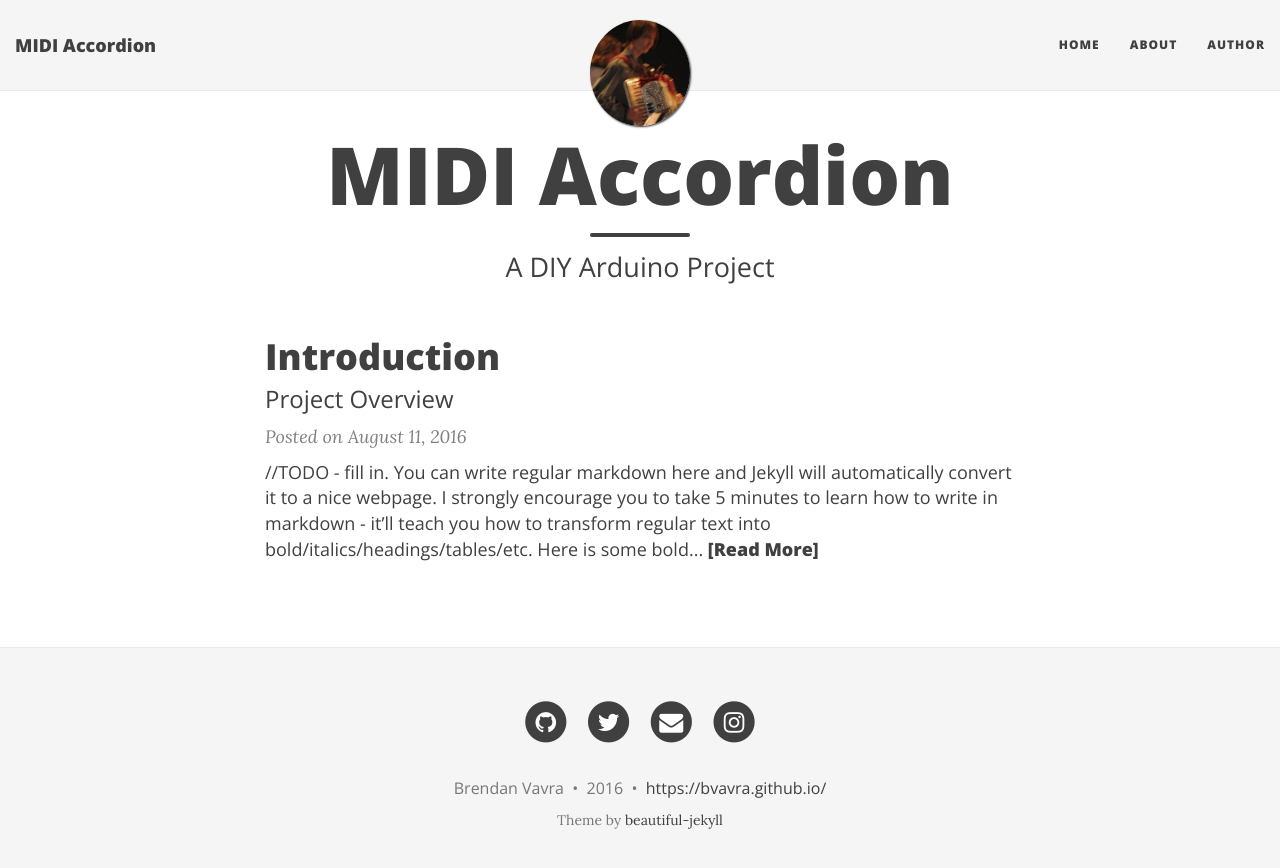
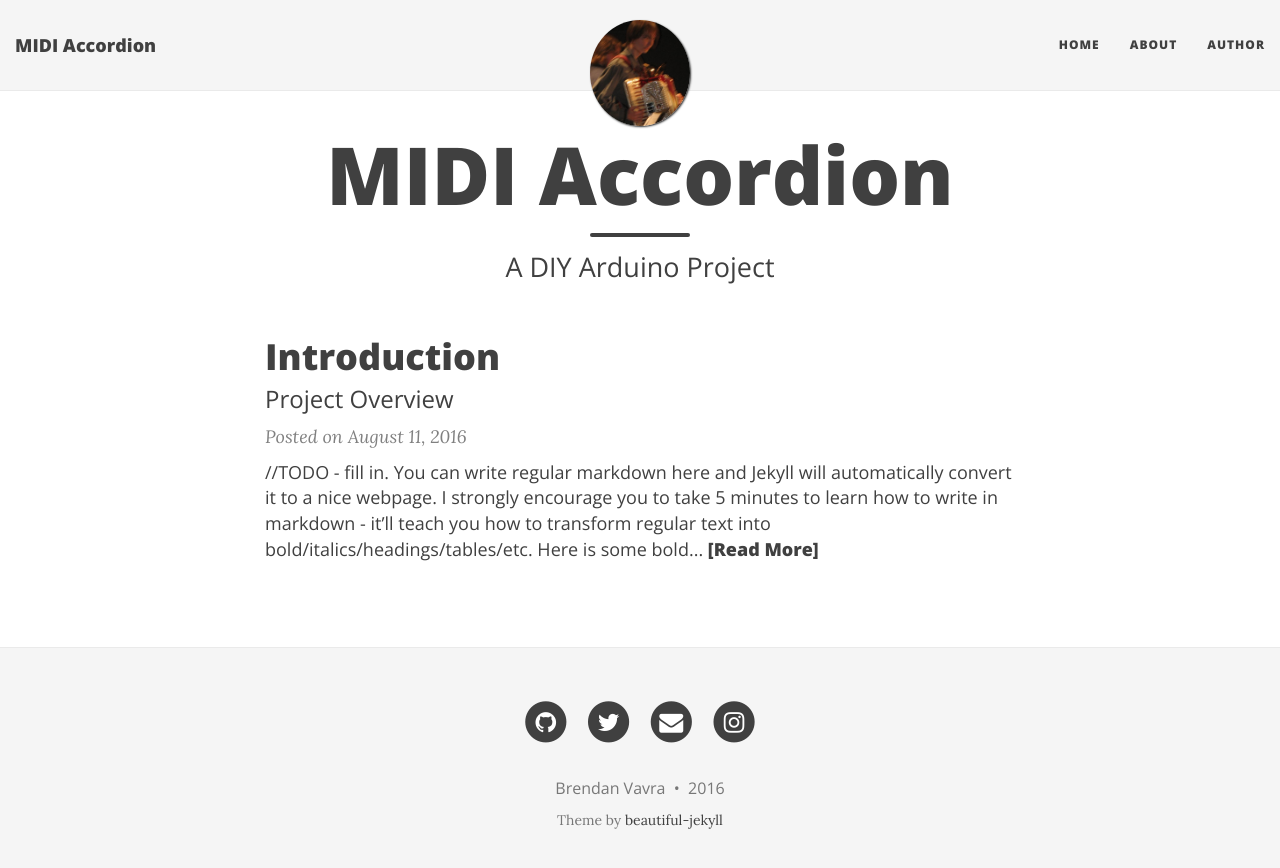
Before and after one commit to bvavra/MIDI_Accordion, a Jekyll site: the page built from index.html, in a window 1280 px wide. Shown: the top 868 px of the page. Built offline with Jekyll 4.4.1, drawn with Linux system fonts in a browser that asks for light colours; nearby versions of some CDN libraries; the list of posts is cut into pages by our own code; some of the changed lines change nothing that is shown.

Commit message:
Not what I wanted

```diff
--- a/_config.yml
+++ b/_config.yml
@@ -67,7 +67,7 @@ share-links-active:
 
 # How to display the link to the website in the footer
 # Remove this if you don't want a link in the footer
-url-pretty: "https://bvavra.github.io/"  # eg. "https://bvavra.github.io/"
+#url-pretty: "https://bvavra.github.io/"  # eg. "https://bvavra.github.io/"
 
 # --- Misc --- #
 
```
